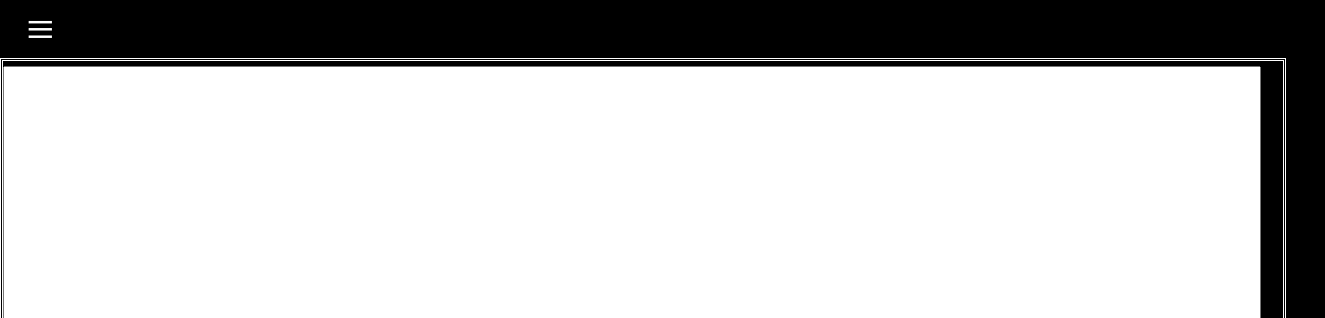
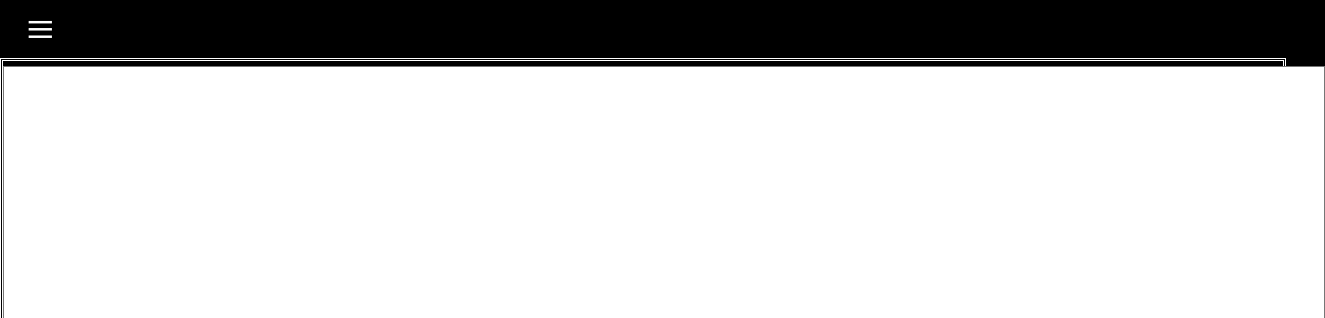
Before and after one commit to omkarghone/mini-notepade, a plain HTML site: page index.html in a window 1280 px wide. Shown: the top 318 px of the page, 1325 px wide, since content can reach past the window. Drawn offline with Linux system fonts and the light colour scheme.

Commit message:
Update index.html

```diff
--- a/index.html
+++ b/index.html
@@ -7,7 +7,10 @@
     <title>Document</title>
 </head>
 <style>
-    body{margin: 0px; padding: 0px;box-sizing: border-box; background-color:black;}
+    body{margin: 0px;
+         padding: 0px;
+         box-sizing: border-box;
+         background-color:black;}
     .sidenav {
         height: 100%;
         width: 0;
@@ -62,10 +65,11 @@
 
     #three {
         height: 100%;
-        width: 95%;
+        width: 100%;
         padding: 20px;
         resize: none;
         margin-top: 5px;
+        background-color:white;
     }
 
     #four {
```
